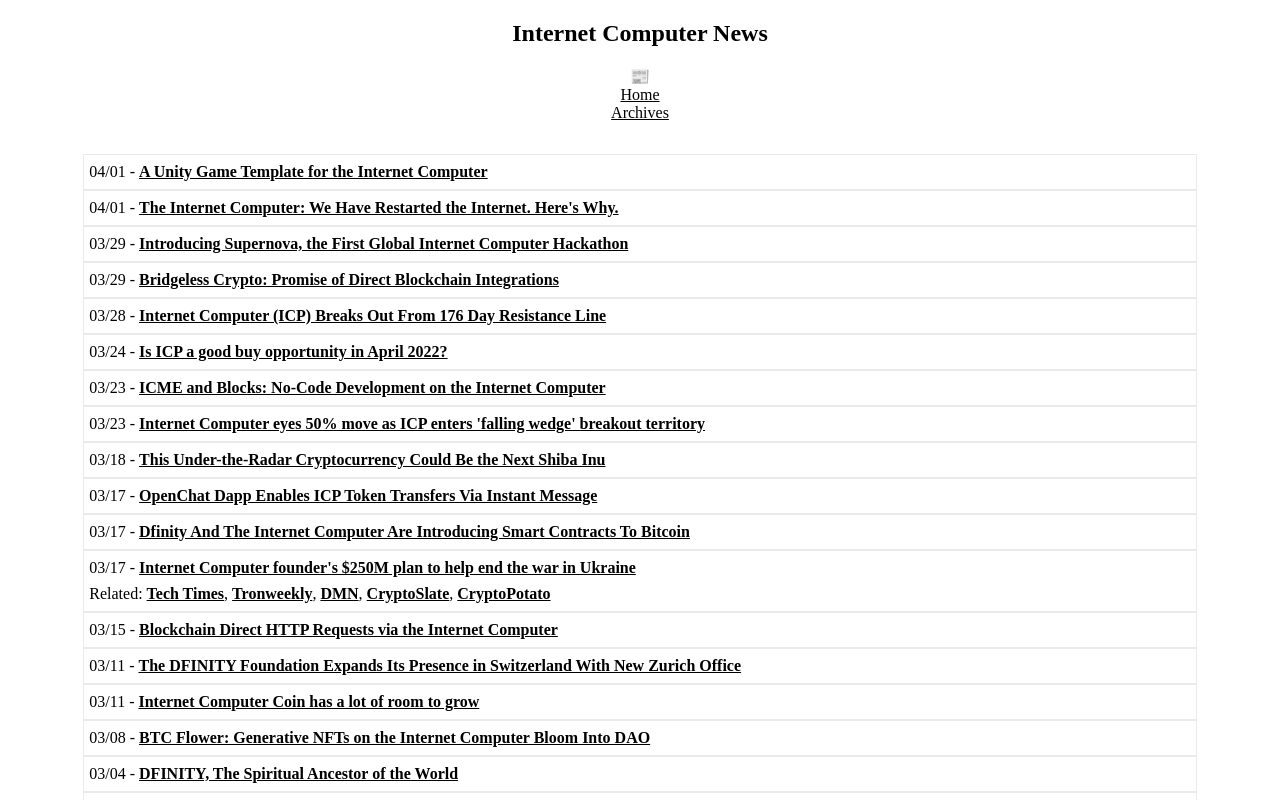
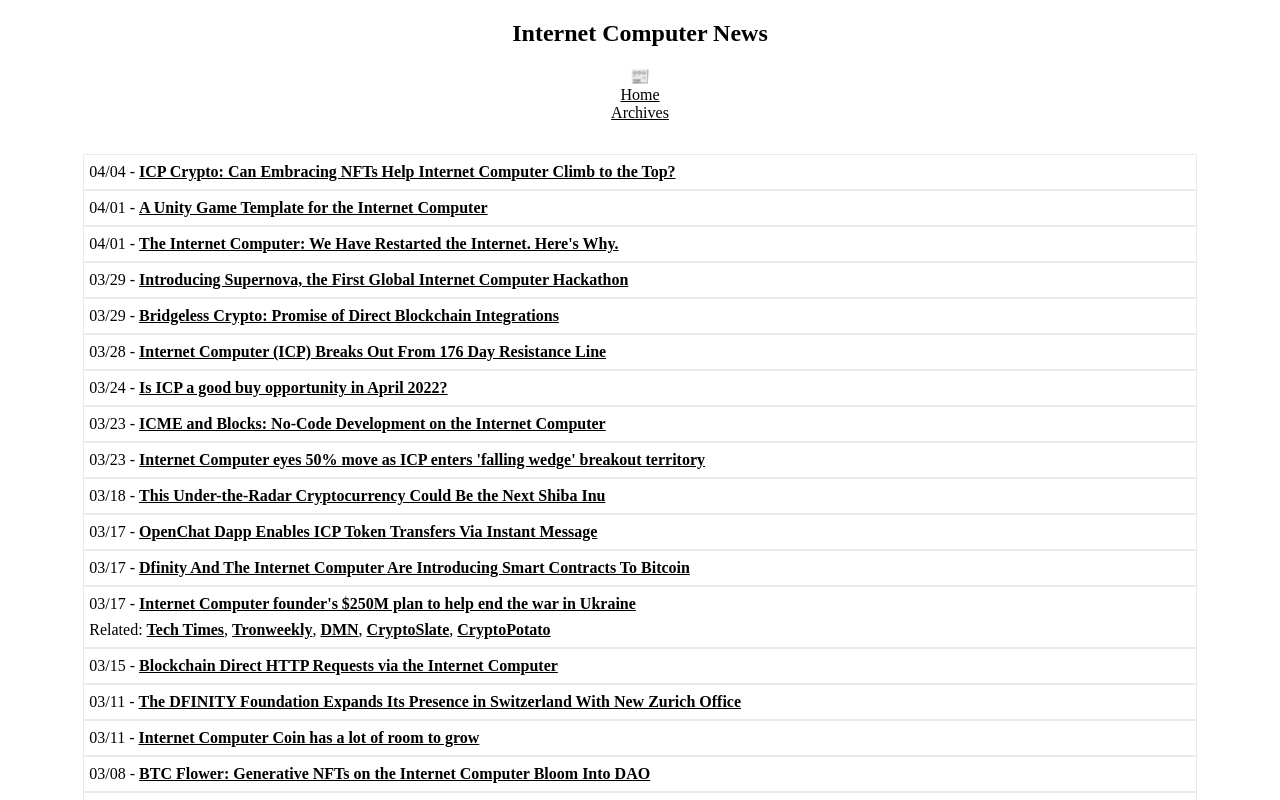
Before and after one commit to rjlucasm/ictoday, a Next.js app: page /news/2022 in a window 1280 px wide. Shown: the top 800 px of the page. Built offline with nearby package versions, Linux system fonts and the light colour scheme.

Commit message:
News 04/04

```diff
--- a/pages/news/2022.js
+++ b/pages/news/2022.js
@@ -19,6 +19,9 @@
             <Link href="/archive"><a style={{ color: 'inherit' }}>Archives</a></Link>
 
             <div className="pagesgrid">
+            <div className="pagescard">04/04 -&nbsp;
+                <a href="https://investorplace.com/2022/04/icp-crypto-can-embracing-nfts-help-internet-computer-climb-to-the-top/" target="_blank" rel="noopener noreferrer">ICP Crypto: Can Embracing NFTs Help Internet Computer Climb to the Top?</a>
+            </div>
             <div className="pagescard">04/01 -&nbsp;
                 <a href="https://medium.com/the-ic-gallery/a-unity-game-template-for-the-internet-computer-9b44e1c79add" target="_blank" rel="noopener noreferrer">A Unity Game Template for the Internet Computer</a>
             </div>
```
